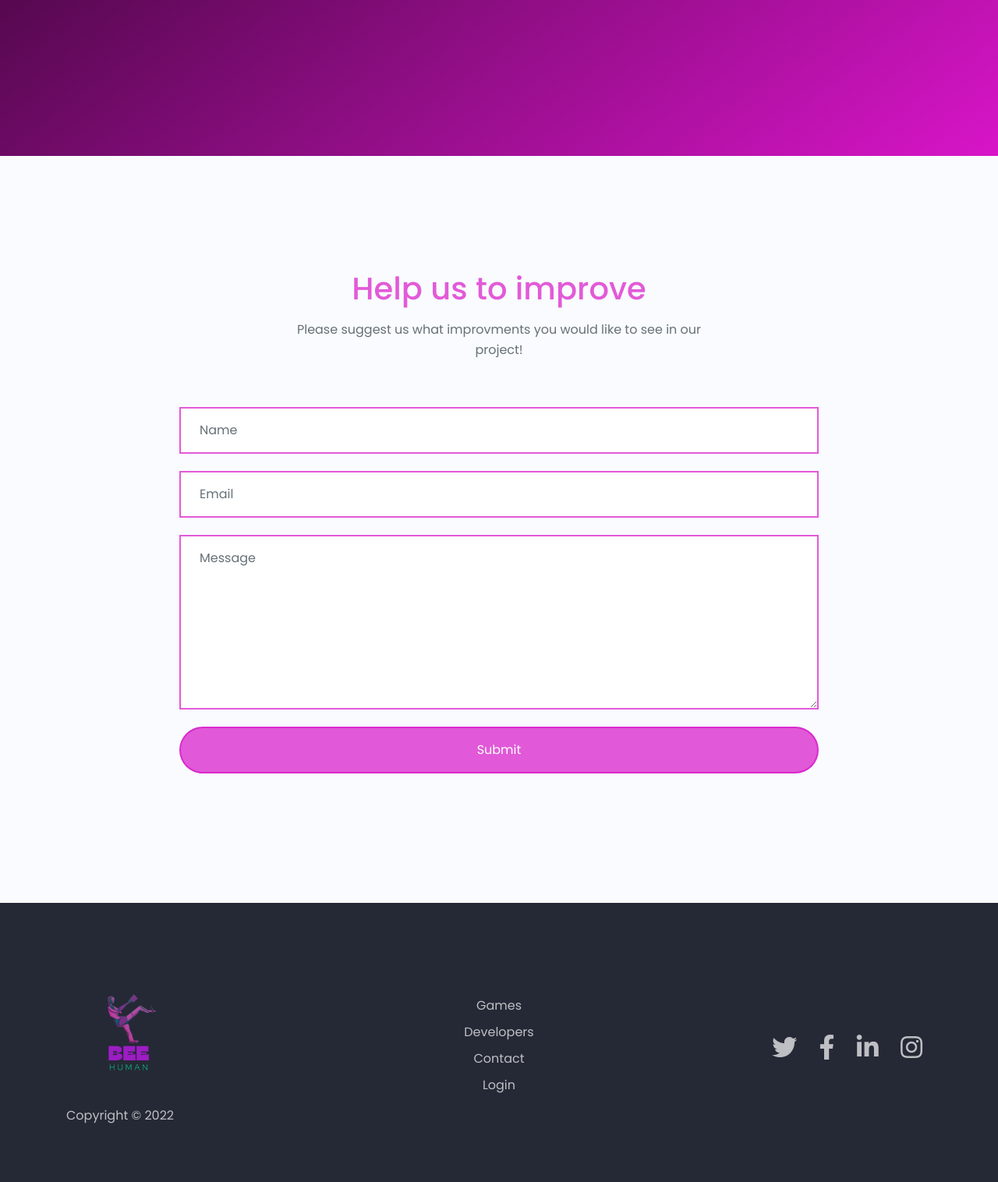
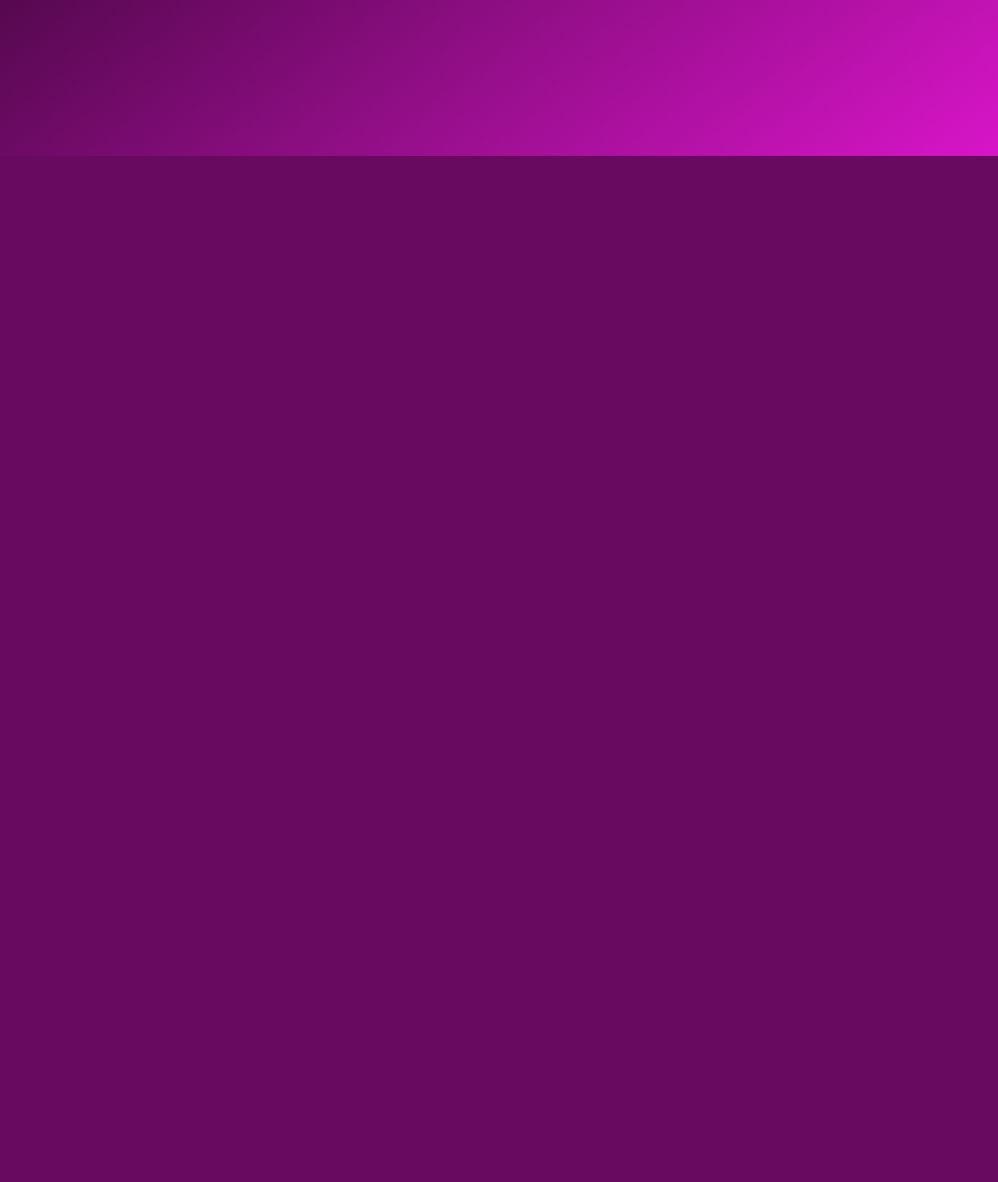
Before and after one commit to amyne11/BEEHuman_Webapp, a PHP site: page / in a window 1280 px wide. Shown: the part 762-2278 px from the top of the page at 78% size. After the commit the page ends 962 px from the top, so only its background shows below. Run offline with PHP 8.4, Linux system fonts and the light colour scheme.

Commit message:
removal of contact form

```diff
--- a/index.php
+++ b/index.php
@@ -39,7 +39,7 @@ session_start();
             <div class="container flex">
 
                 <!-- Image Logo -->
-                <a class="logo-image" href="index.html"><img src="images/logoproj.png" alt="alternative"></a>
+                <a class="logo-image" href="index.php"><img src="images/logoproj.png" alt="alternative"></a>
 
                 <!-- Text Logo - Use this if you don't have a graphic logo -->
                 <!-- <a class="logo-text" href="index.html">Name</a> -->
@@ -112,12 +112,11 @@ session_start();
 
 
         <!-- Contact -->
-        <div id="contact" class="contact bg-gray">
+        <!-- <div id="contact" class="contact bg-gray">
             <div class="container">
                 <h2>Help us to improve</h2>
                 <p class="p-heading">Please suggest us what improvments you would like to see in our project!</p>
 
-                <!-- Contact Form -->
                 <form>
                     <div class="form-group">
                         <input type="text" class="form-control-input" placeholder="Name" required>
@@ -132,23 +131,19 @@ session_start();
                         <button type="submit" class="form-control-submit-button">Submit</button>
                     </div>
                 </form>
-                <!-- end of contact form -->
-
-            </div> <!-- end of container -->
-        </div> <!-- end of contact -->
-        <!-- end of contact -->
 
 
-        <!-- Footer -->
+            </div>
+        </div>
+
+
+
         <footer>
             <div class="container grid grid-3">
                 <div>
 
-                    <!-- Image Logo -->
                     <a class="logo-image" href="index.html"><img src="images/logoproj.png" alt="alternative"></a>
 
-                    <!-- Text Logo -->
-                    <!-- <a class="logo-text" href="index.html">Name</a> -->
 
                     <p>Copyright © 2022</p>
                 </div>
@@ -166,16 +161,13 @@ session_start();
                     <a href="#"><i class="fab fa-linkedin-in"></i></a>
                     <a href="#"><i class="fab fa-instagram"></i></a>
                 </div>
-            </div> <!-- end of container -->
-        </footer> <!-- end of footer -->
-        <!-- end of footer -->
+            </div>
+        </footer>
 
 
-        <!-- Back To Top Button -->
         <a id="myBtn" href="#" data-scroll>
             <img src="images/up-arrow.png" alt="alternative">
-        </a>
-        <!-- end of back to top button -->
+        </a> -->
 
         <!-- Scripts -->
         <script src="js/smooth-scroll.polyfills.min.js"></script> <!-- Smooth Scroll -->
```
